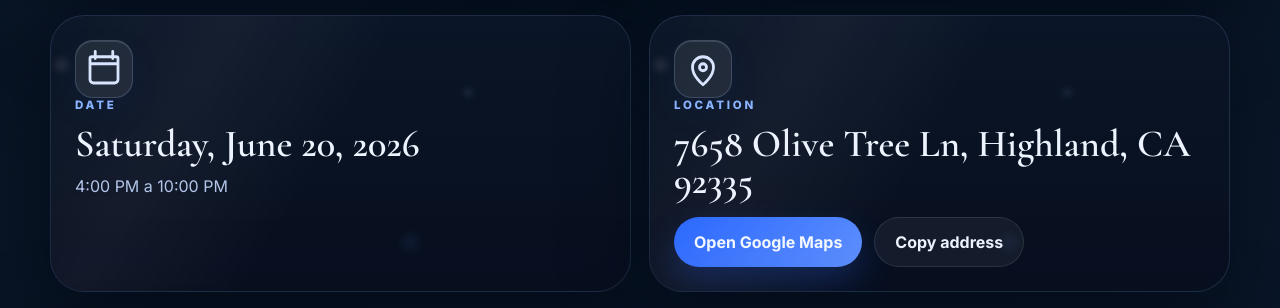
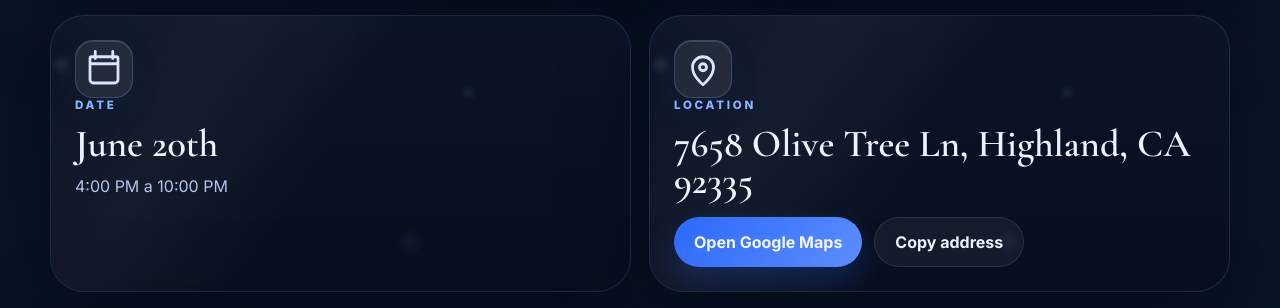
Before and after one commit to KarasuZenkai/XVenglish, a website: page index.html in a window 1280 px wide. Shown: the part 1048-1356 px from the top of the page. Drawn offline with nearby package versions, Linux system fonts and the light colour scheme; no server answers.

Commit message:
Update English invitation date

```diff
--- a/index.html
+++ b/index.html
@@ -69,7 +69,7 @@
             </svg>
           </div>
           <p class="section-kicker">Date</p>
-          <h3 class="fact-card__title">Saturday, June 20, 2026</h3>
+          <h3 class="fact-card__title">June 20th</h3>
           <p class="fact-card__copy">4:00 PM a 10:00 PM</p>
         </article>
 
```
